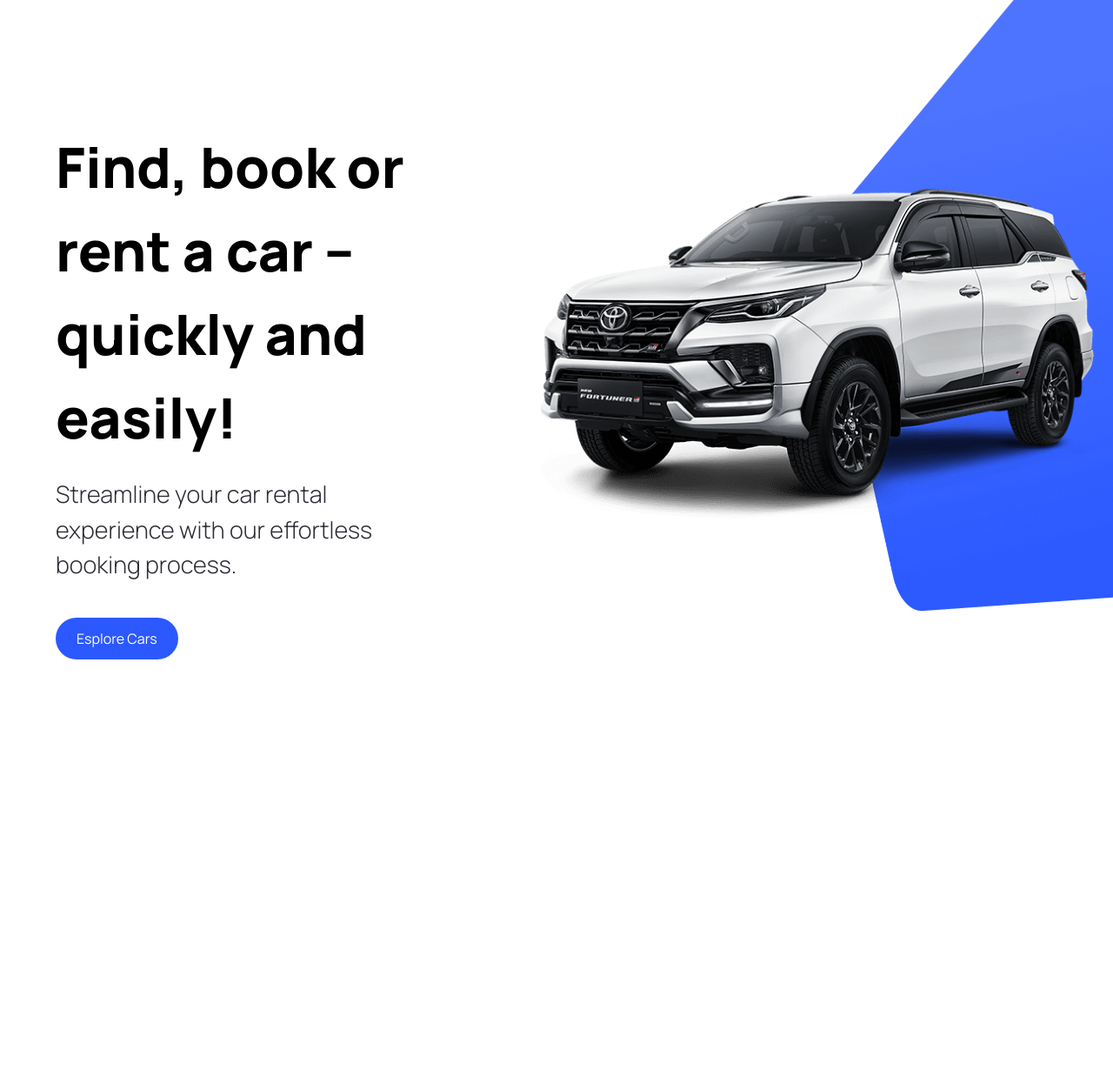
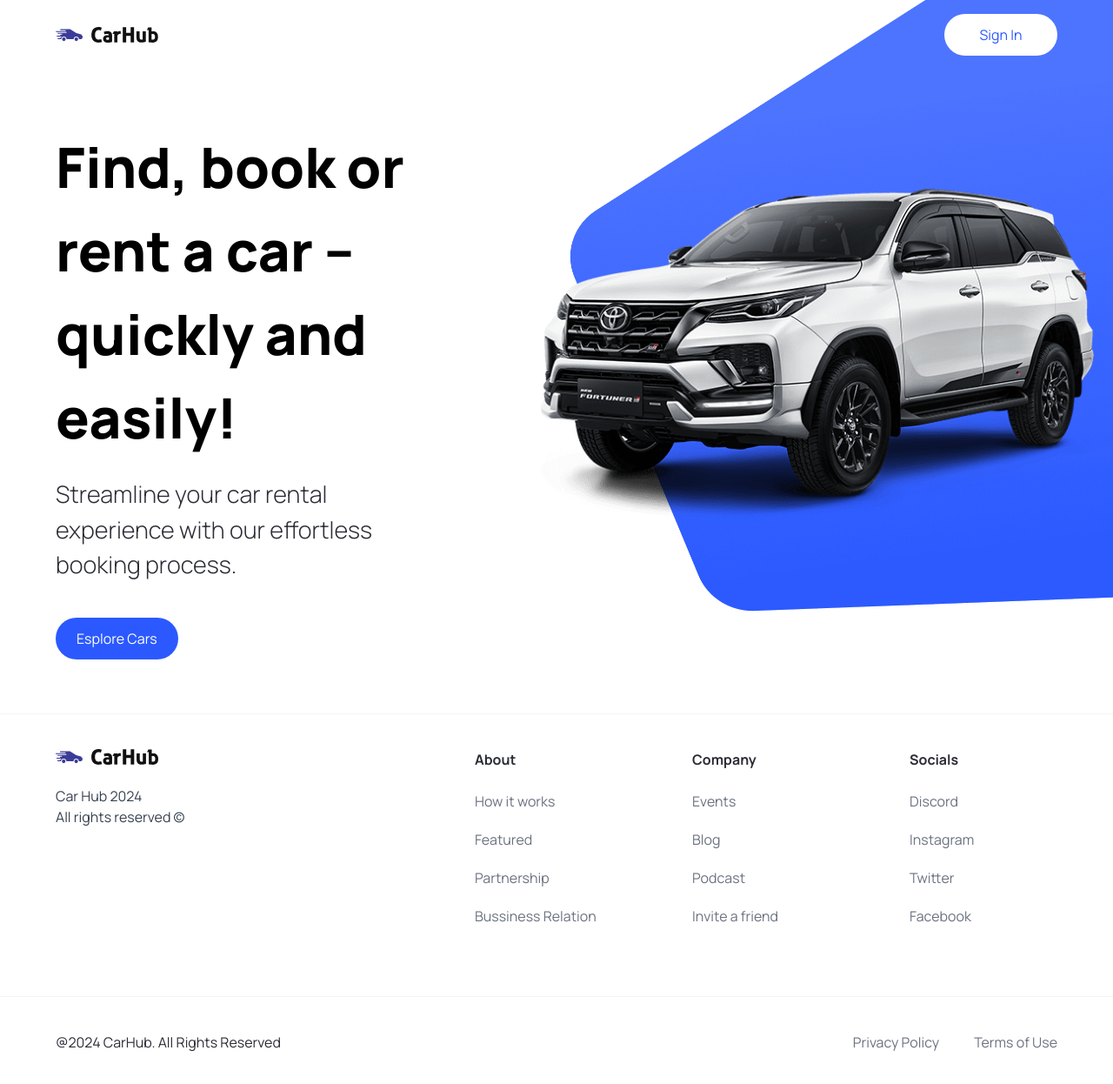
Before and after one commit to artemphys/nextjs_practice, a Next.js app: page / in a window 1280 px wide. Shown: the top 1246 px of the page at 87% size. Before the commit the page ends 800 px from the top, so only its background shows below. Built offline with nearby package versions, Linux system fonts and the light colour scheme.

Commit message:
Added Header and Footer

```diff
--- a/app/layout.tsx
+++ b/app/layout.tsx
@@ -1,5 +1,6 @@
 import type { Metadata } from "next";
 import "./globals.css";
+import { Footer, Navbar } from "@/components";
 
 export const metadata: Metadata = {
   title: "Car Hub",
@@ -13,7 +14,11 @@
 }>) {
   return (
     <html lang="en">
-      <body className="relative">{children}</body>
+      <body className="relative">
+        <Navbar />
+        {children}
+        <Footer />
+        </body>
     </html>
   );
 }
--- a/components/CustomButton.tsx
+++ b/components/CustomButton.tsx
@@ -7,11 +7,12 @@
   title,
   containerStyles,
   handleClick,
+  btnType
 }: CustomButtonProps) => {
   return (
     <button
       disabled={false}
-      type={"button"}
+      type={btnType || "button"}
       className={`custom-btn ${containerStyles}`}
       onClick={handleClick}
     >
--- /dev/null
+++ b/components/Footer.tsx
@@ -0,0 +1,58 @@
+import Link from "next/link";
+import Image from "next/image";
+import { footerLinks } from "@/constants";
+
+const Footer = () => {
+  return (
+    <footer className="flex flex-col text-black-100 mt-5 border-t border-gray-100">
+      <div className="flex max-md:flex-col flex-wrap justify-between gap-5 sm:px-16 px-6 py-10">
+        <div className="flex flex-col justify-start items-start gap-6">
+          <Image
+            src="/logo.svg"
+            alt="logo"
+            width={118}
+            height={18}
+            className="object-containt"
+          />
+          <p className="text-base text-gray-700">
+            Car Hub 2024 <br />
+            All rights reserved &copy;
+          </p>
+        </div>
+
+        <div className="footer__links">
+          {footerLinks.map((item) => (
+            <div key={item.title} className="footer__link">
+              <h3 className="font-bold">{item.title}</h3>
+              <div className="flex flex-col gap-5">
+                {item.links.map((link) => (
+                  <Link
+                    key={link.title}
+                    href={link.url}
+                    className="text-gray-500"
+                  >
+                    {link.title}
+                  </Link>
+                ))}
+              </div>
+            </div>
+          ))}
+        </div>
+      </div>
+
+      <div className="flex justify-between items-center flex-wrap mt-10 border-t border-gray-100 sm:px-16 px-6 py-10">
+        <p>@2024 CarHub. All Rights Reserved</p>
+        <div className="footer__copyrights-link">
+          <Link href="/" className="text-gray-500">
+            Privacy Policy
+          </Link>
+          <Link href="/" className="text-gray-500">
+            Terms of Use
+          </Link>
+        </div>
+      </div>
+    </footer>
+  );
+};
+
+export default Footer;
--- a/components/Hero.tsx
+++ b/components/Hero.tsx
@@ -23,8 +23,8 @@
       <div className="hero__image-container">
         <div className="hero__image">
           <Image src="/hero.png" alt="hero" fill className="object-contain" />
-          <div className="hero__image-overlay" />
         </div>
+        <div className="hero__image-overlay" />
       </div>
     </div>
   );
--- /dev/null
+++ b/components/Navbar.tsx
@@ -0,0 +1,29 @@
+import Link from "next/link";
+import Image from "next/image";
+
+import CustomButton from "./CustomButton";
+
+const Navbar = () => {
+  return (
+    <header className="w-full absolute z-10">
+      <nav className="max-w-[1440px] mx-auto flex justify-between items-center sm:px-16 px-6 py-4">
+        <Link href="/" className="flex justify-center items-center">
+          <Image
+            src="/logo.svg"
+            alt="Car Hub logo"
+            width={118}
+            height={18}
+            className="object-contain"
+          />
+        </Link>
+        <CustomButton
+          title="Sign In"
+          btnType="button"
+          containerStyles="text-primary-blue rounded-full bg-white min-w-[130px]"
+        />
+      </nav>
+    </header>
+  );
+};
+
+export default Navbar;
--- a/components/index.ts
+++ b/components/index.ts
@@ -1,4 +1,6 @@
 import Hero from "./Hero";
 import CustomButton from "./CustomButton";
+import Navbar from "./Navbar";
+import Footer from "./Footer";
 
-export { Hero, CustomButton };
+export { Hero, CustomButton, Navbar, Footer };
--- /dev/null
+++ b/constants/index.ts
@@ -0,0 +1,102 @@
+
+export const manufacturers = [
+    "Acura",
+    "Alfa Romeo",
+    "Aston Martin",
+    "Audi",
+    "Bentley",
+    "BMW",
+    "Buick",
+    "Cadillac",
+    "Chevrolet",
+    "Chrysler",
+    "Citroen",
+    "Dodge",
+    "Ferrari",
+    "Fiat",
+    "Ford",
+    "GMC",
+    "Honda",
+    "Hyundai",
+    "Infiniti",
+    "Jaguar",
+    "Jeep",
+    "Kia",
+    "Lamborghini",
+    "Land Rover",
+    "Lexus",
+    "Lincoln",
+    "Maserati",
+    "Mazda",
+    "McLaren",
+    "Mercedes-Benz",
+    "MINI",
+    "Mitsubishi",
+    "Nissan",
+    "Porsche",
+    "Ram",
+    "Rolls-Royce",
+    "Subaru",
+    "Tesla",
+    "Toyota",
+    "Volkswagen",
+    "Volvo",
+  ];
+
+  export const yearsOfProduction = [
+    { title: "Year", value: "" },
+    { title: "2015", value: "2015" },
+    { title: "2016", value: "2016" },
+    { title: "2017", value: "2017" },
+    { title: "2018", value: "2018" },
+    { title: "2019", value: "2019" },
+    { title: "2020", value: "2020" },
+    { title: "2021", value: "2021" },
+    { title: "2022", value: "2022" },
+    { title: "2023", value: "2023" },
+  ];
+
+  export const fuels = [
+    {
+      title: "Fuel",
+      value: "",
+    },
+    {
+      title: "Gas",
+      value: "Gas",
+    },
+    {
+      title: "Electricity",
+      value: "Electricity",
+    },
+  ];
+
+  export const footerLinks = [
+    {
+      title: "About",
+      links: [
+        { title: "How it works", url: "/" },
+        { title: "Featured", url: "/" },
+        { title: "Partnership", url: "/" },
+        { title: "Bussiness Relation", url: "/" },
+      ],
+    },
+    {
+      title: "Company",
+      links: [
+        { title: "Events", url: "/" },
+        { title: "Blog", url: "/" },
+        { title: "Podcast", url: "/" },
+        { title: "Invite a friend", url: "/" },
+      ],
+    },
+    {
+      title: "Socials",
+      links: [
+        { title: "Discord", url: "/" },
+        { title: "Instagram", url: "/" },
+        { title: "Twitter", url: "/" },
+        { title: "Facebook", url: "/" },
+      ],
+    },
+  ];
--- a/types/index.ts
+++ b/types/index.ts
@@ -4,4 +4,5 @@
     title: string;
     containerStyles?: string;
     handleClick?: MouseEventHandler<HTMLButtonElement>;
+    btnType?: "button" | "submit";
 }
```
